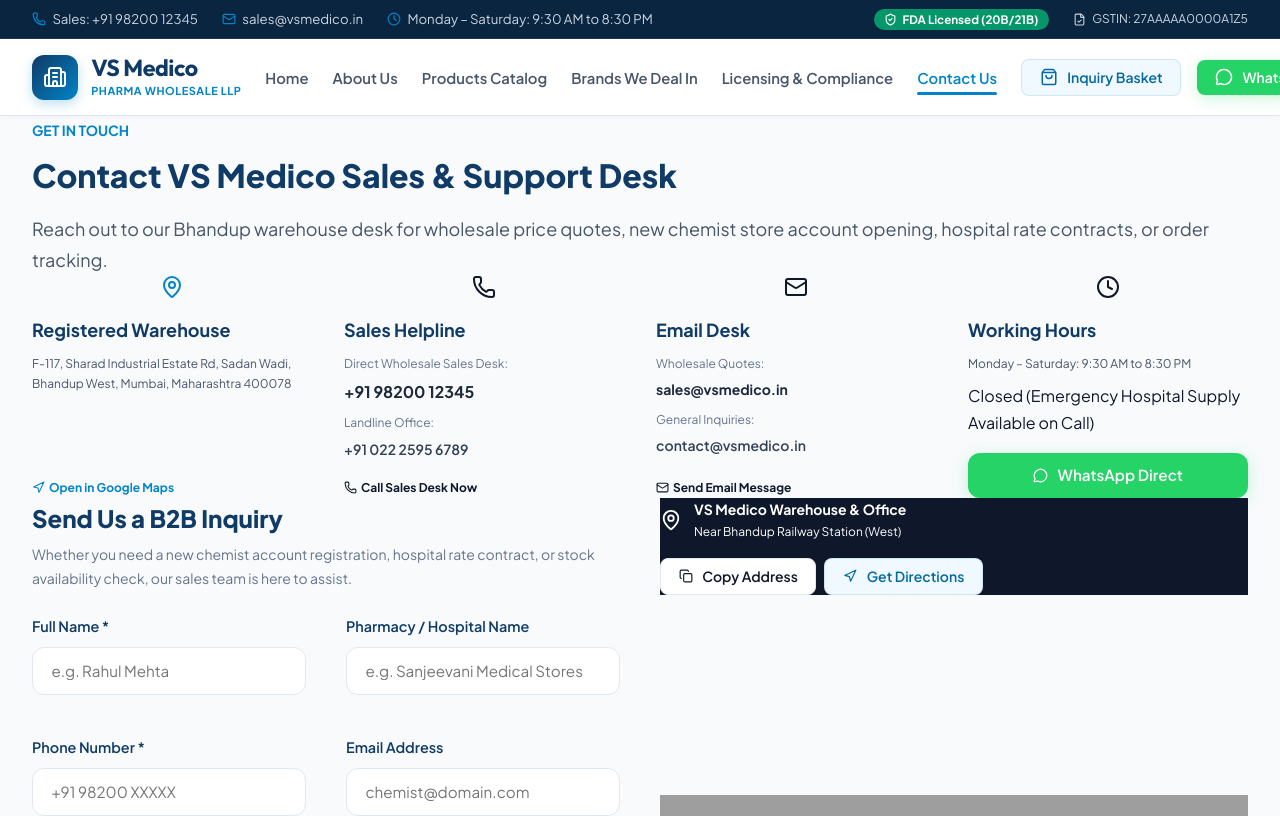
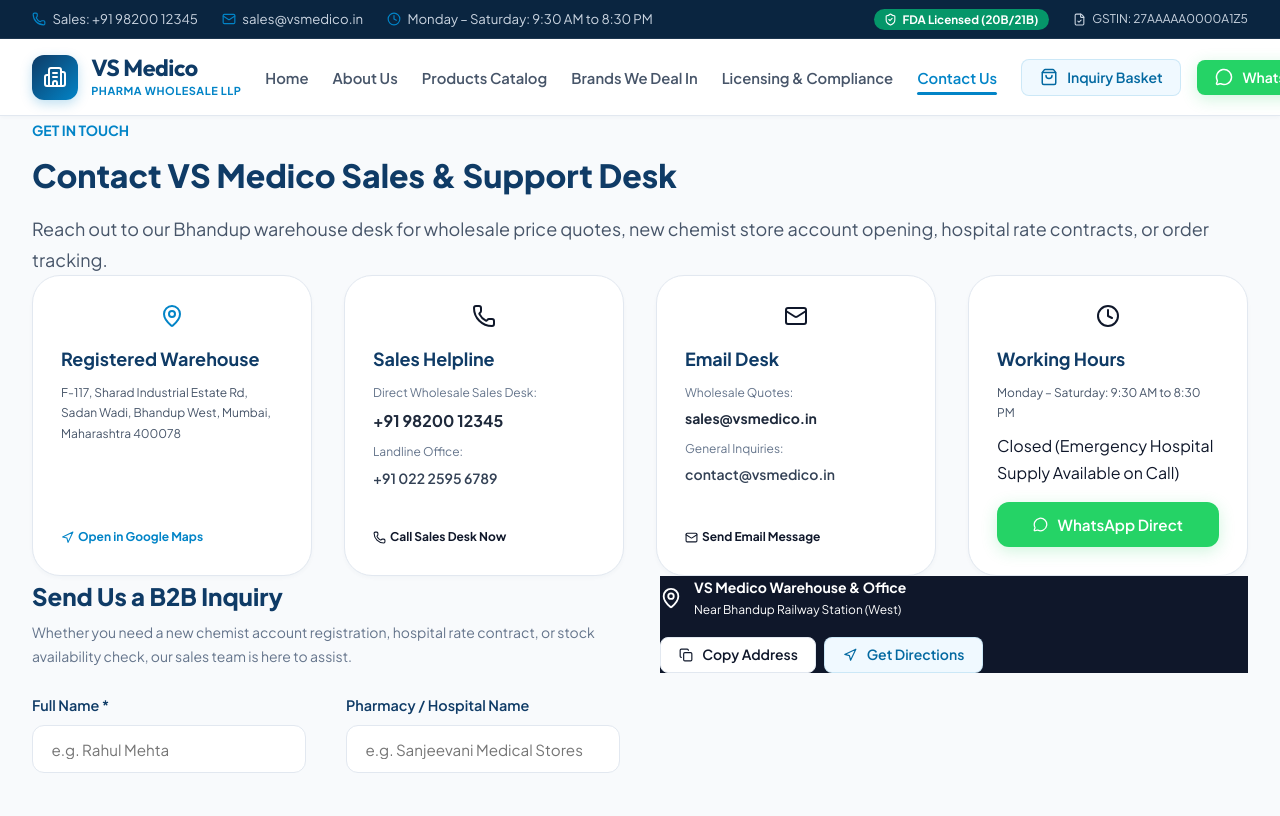
Before and after one commit to prashantjagtap2002/VS-Medico, a Next.js app: page /contact in a window 1280 px wide. Shown: the top 816 px of the page. Built offline with nearby package versions, Linux system fonts and the light colour scheme; grey boxes are pictures that could not be loaded.

Commit message:
Fix contact card background and border layout on Contact page

```diff
--- a/src/app/contact/page.tsx
+++ b/src/app/contact/page.tsx
@@ -31,9 +31,9 @@
         {/* Contact Details Grid */}
         <div className="grid-4 mb-16">
           {/* Office Address */}
-          <div className="bg-white p-6 rounded-2xl border border-slate-200 shadow-sm flex flex-col justify-between">
+          <div className="contact-card">
             <div>
-              <div className="w-12 h-12 rounded-xl bg-sky-100 text-secondary flex items-center justify-center mb-4">
+              <div className="w-12 h-12 rounded-xl bg-sky-100 text-secondary flex items-center justify-center mb-4 shrink-0">
                 <MapPin size={24} />
               </div>
               <h3 className="font-bold text-primary text-lg mb-2">Registered Warehouse</h3>
@@ -45,7 +45,7 @@
               href={COMPANY_INFO.address.mapDirectionsUrl}
               target="_blank"
               rel="noopener noreferrer"
-              className="text-xs text-secondary font-bold hover:underline flex items-center gap-1"
+              className="text-xs text-secondary font-bold hover:underline flex items-center gap-1 mt-2"
             >
               <Navigation size={13} />
               <span>Open in Google Maps</span>
@@ -53,9 +53,9 @@
           </div>
 
           {/* Sales Phone */}
-          <div className="bg-white p-6 rounded-2xl border border-slate-200 shadow-sm flex flex-col justify-between">
+          <div className="contact-card">
             <div>
-              <div className="w-12 h-12 rounded-xl bg-emerald-100 text-emerald-700 flex items-center justify-center mb-4">
+              <div className="w-12 h-12 rounded-xl bg-emerald-100 text-emerald-700 flex items-center justify-center mb-4 shrink-0">
                 <Phone size={24} />
               </div>
               <h3 className="font-bold text-primary text-lg mb-2">Sales Helpline</h3>
@@ -74,9 +74,9 @@
           </div>
 
           {/* Email Support */}
-          <div className="bg-white p-6 rounded-2xl border border-slate-200 shadow-sm flex flex-col justify-between">
+          <div className="contact-card">
             <div>
-              <div className="w-12 h-12 rounded-xl bg-purple-100 text-purple-700 flex items-center justify-center mb-4">
+              <div className="w-12 h-12 rounded-xl bg-purple-100 text-purple-700 flex items-center justify-center mb-4 shrink-0">
                 <Mail size={24} />
               </div>
               <h3 className="font-bold text-primary text-lg mb-2">Email Desk</h3>
@@ -95,9 +95,9 @@
           </div>
 
           {/* Working Hours & WhatsApp */}
-          <div className="bg-white p-6 rounded-2xl border border-slate-200 shadow-sm flex flex-col justify-between">
+          <div className="contact-card">
             <div>
-              <div className="w-12 h-12 rounded-xl bg-amber-100 text-amber-700 flex items-center justify-center mb-4">
+              <div className="w-12 h-12 rounded-xl bg-amber-100 text-amber-700 flex items-center justify-center mb-4 shrink-0">
                 <Clock size={24} />
               </div>
               <h3 className="font-bold text-primary text-lg mb-2">Working Hours</h3>
@@ -112,7 +112,7 @@
               href={`https://wa.me/${COMPANY_INFO.contact.whatsappRaw}`}
               target="_blank"
               rel="noopener noreferrer"
-              className="btn btn-whatsapp text-xs py-2 mt-4 justify-center"
+              className="btn btn-whatsapp text-xs py-2.5 mt-4 justify-center"
             >
               <MessageCircle size={15} />
               <span>WhatsApp Direct</span>
--- a/src/app/globals.css
+++ b/src/app/globals.css
@@ -1250,6 +1250,26 @@
   gap: 0.65rem;
 }
 
+/* Contact Card Styling */
+.contact-card {
+  background: #ffffff;
+  padding: 1.75rem;
+  border-radius: var(--radius-xl);
+  border: 1px solid var(--border);
+  box-shadow: var(--shadow-sm);
+  display: flex;
+  flex-direction: column;
+  justify-content: space-between;
+  height: 100%;
+  transition: all 0.25s ease;
+}
+
+.contact-card:hover {
+  border-color: var(--secondary);
+  box-shadow: var(--shadow-md);
+  transform: translateY(-2px);
+}
+
 /* Dark Form Input Helpers */
 .dark-label {
   display: block;
```
